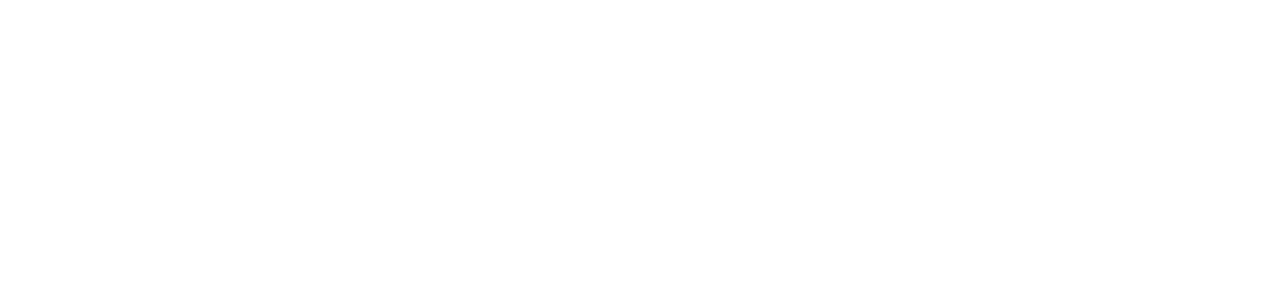
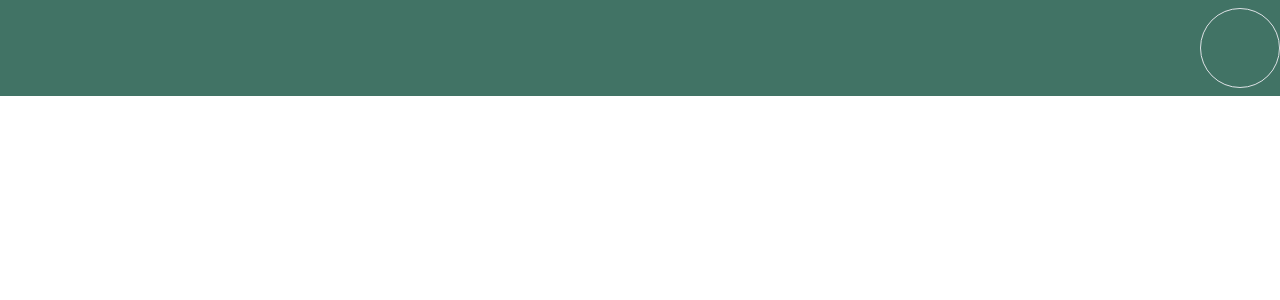
Before and after one commit to NahuelMendez/elem-ing-software, a React (Create React App) app in the folder frontend/: page /pizzeria in a window 1280 px wide. Shown: the top 300 px of the page. Built offline with nearby package versions, Linux system fonts and the light colour scheme.

Commit message:
Components added and initial structure

```diff
--- a/frontend/src/App.js
+++ b/frontend/src/App.js
@@ -7,6 +7,7 @@ import MyMenu from "./components/MyMenu";
 import MainView from "./components/MainView";
 import Profile from "./components/Profile";
 import RegisterView from "./components/Register";
+import PizzeriaView from "./components/PizzeriaView/PizzeriaView";
 
 function App() {
   return (
@@ -16,6 +17,7 @@ function App() {
       <Route path="/login" component={Login}/>
       <Route path="/menu" component={MyMenu} />
       <Route path="/register" component={RegisterView}/>
+      <Route path="/pizzeria" component={PizzeriaView}/>
     </Router>
   );
 }
--- /dev/null
+++ b/frontend/src/components/PizzeriaView/PizzeriaInfo.js
@@ -0,0 +1,11 @@
+import api from "../../Api/ApiObject";
+
+const PizzeriaInfo = ({ pizzeriaName }) => {
+
+    return (
+        <div></div>
+    );
+
+}
+
+export default PizzeriaInfo;
--- /dev/null
+++ b/frontend/src/components/PizzeriaView/PizzeriaView.js
@@ -0,0 +1,15 @@
+import NavBar from "../Navbar";
+import PizzeriaInfo from "./PizzeriaInfo";
+
+const PizzeriaView = ({ pizzeriaName }) => {
+
+    return (
+       <div>
+            <NavBar/>
+            <PizzeriaInfo pizzeriaName={pizzeriaName}/>
+       </div>
+    );
+
+}
+
+export default PizzeriaView;
```
Also changed, not shown: 1 other file (tests, documents, lock files or other folders).
